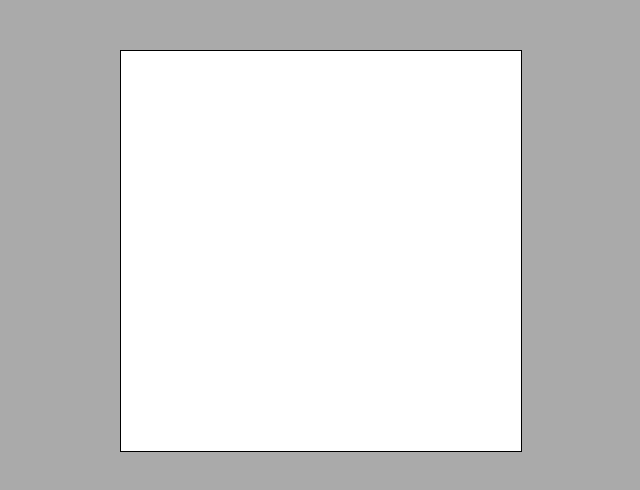
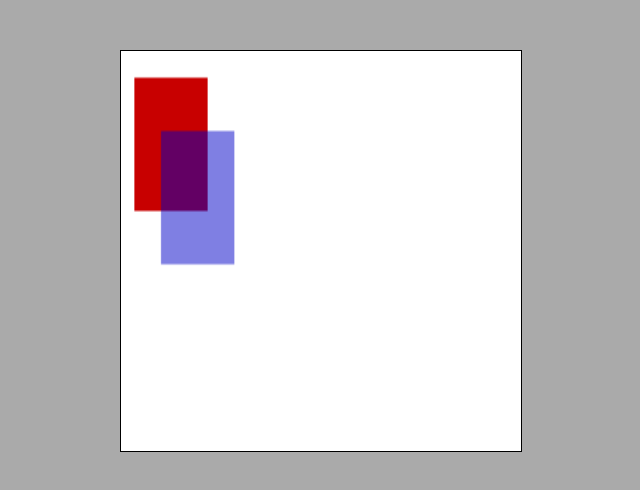
Before and after one commit to digitaldreamer/canvas, a plain HTML site: page index.html in a window 1280 px wide. Shown: the whole page, without its empty margins (320-960 px from the left). Drawn offline with Linux system fonts and the light colour scheme.

Commit message:
rectangles

```diff
--- a/index.html
+++ b/index.html
@@ -20,14 +20,7 @@
 	<link rel="stylesheet" type="text/css" href="/media/css/ie7.css" />
 	<![endif]-->
 
-	<script type="text/javascript">
-      function draw(){
-        var canvas = document.getElementById('tutorial');
-        if (canvas.getContext){
-          var ctx = canvas.getContext('2d');
-        }
-      }
-    </script>
+	<script type="text/javascript">    </script>
 </head>
 
 <body>
--- a/js/canvas.js
+++ b/js/canvas.js
@@ -1,3 +1,13 @@
 $(document).ready(function() {
-	draw();
+	var canvas = document.getElementById('tutorial');
+
+	if (canvas.getContext) {
+        var ctx = canvas.getContext("2d");
+
+        ctx.fillStyle = "rgb(200,0,0)";
+        ctx.fillRect (10, 10, 55, 50);
+
+        ctx.fillStyle = "rgba(0, 0, 200, 0.5)";
+        ctx.fillRect (30, 30, 55, 50);
+      }
 });
```
